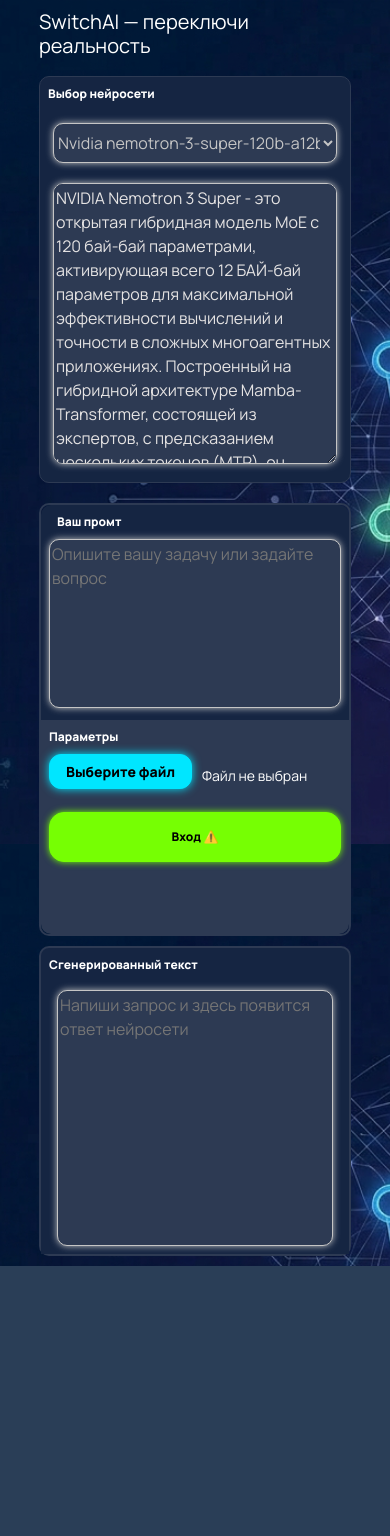
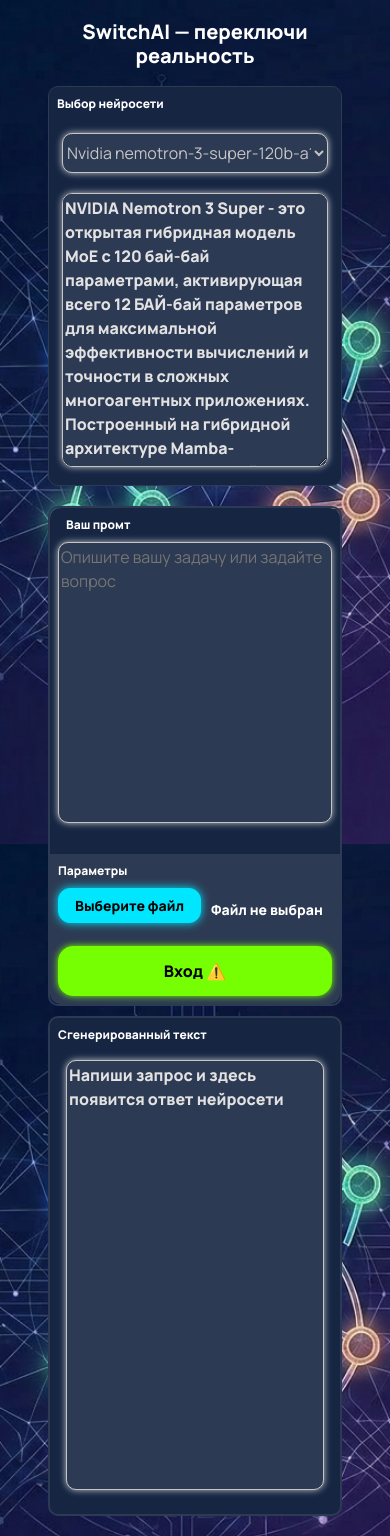
Before and after one commit to vladisupov/SwitchAI, a Flask app: template templates/neuro.html in a window 390 px wide. Shown: the part 100-1636 px from the top of the page. Before the commit the page ends 1366 px from the top, so only its background shows below. Run offline with Flask 3, Linux system fonts and the light colour scheme; the template is opened without the code that fills it, so the values that code supplies are empty; some libraries are stand-ins or nearby versions.

Commit message:
Добавление поддержки ios для всех стилей сайта(теперь кнопки затемняются при нажатии, и задний фон не скролится на устройствах apple) Улучшение читаемости описания моделей и сгенерированного текста

```diff
--- a/templates/base.html
+++ b/templates/base.html
@@ -181,6 +181,12 @@
         flex-direction: column;
         gap: 1rem;
         width: 80%;
+        -webkit-tap-highlight-color: rgba(0,0,0,0.1);
+        transition: transform 0.3s ease;
+    }
+    .mobile-btns:active {
+        filter: brightness(90%);
+        transform: scale(0.95);
     }
     /* Responsive */
     @media (max-width: 800px) {                             /* мобильная версия */
@@ -203,7 +209,11 @@
             display: block;
         }
         .btn-nav:focus{
-            transform: scale(1.05);
+            transform: scale(0.95);
+            filter: brightness(90%);
+        }
+        .btn-nav:active{
+            transform: scale(0.95);
             filter: brightness(90%);
         }
     }
--- a/templates/neuro.html
+++ b/templates/neuro.html
@@ -78,10 +78,26 @@
         background-size: cover;
         background-position: center;
         background-attachment: fixed;
-        width: 100vw;
-        height: 150vh;
-        max-height: 150vh;
+        width: 100%;
+        height: 100%;
         display: flex;
+    }
+    @supports not (background-attachment: fixed){
+        .background-img{
+            background-attachment: scroll;
+        }
+        .background-img::before{
+            content: '';
+            position: fixed;
+            top: 0;
+            left: 0;
+            right: 0;
+            bottom: 0;
+            z-index: -1;
+            background: url(/static/img/background_neuro.png) no-repeat;   /* Задний фон */
+            background-size: cover;
+            background-position: center;
+        }
     }
     .neuro-part{                                                    /* Главная часть (div для всего конетнта на странице) */
         color: white;
@@ -92,7 +108,10 @@
         width: 100%;
     }
     .neuro-part h1{
+        width: 100%;
+        text-align: center;
         font-size: 2.5rem;
+        font-weight: 800;
     }
     .neuro-choice{                                                      /* Выбор нейросети */
         width: auto;
@@ -141,8 +160,14 @@
         border-radius: 10px;
         width: 60%;
         height: calc(100% - 40px);
-        color: #c5c5c5;
+        color: #e5e3e3;
         margin: 20px 5px;
+    }
+    .description-area:disabled {
+        opacity: 1;
+        -webkit-text-fill-color: #e2e2e2;
+        color: #e2e2e2;
+        font-weight: bold;
     }
     .request-div{                                                   /* div для промпта и параметров */
         display: flex;
@@ -210,6 +235,7 @@
         box-shadow: 0 0 7px #76ff03;
         font-weight: 800;
         transition: 0.3s ease;
+        -webkit-tap-highlight-color: rgba(0,0,0,0.1);
     }
     @media (hover: hover){
         .generate-btn:hover{
@@ -233,6 +259,7 @@
         display: flex;
         justify-content: center;
         align-items: center;
+        -webkit-tap-highlight-color: rgba(0,0,0,0.1);
     }
     @media (hover: hover){
         .login-to-generate-btn:hover{
@@ -247,6 +274,7 @@
         align-items: center;
         margin-bottom: 15px;
         width: 100%;
+        flex-wrap: wrap;
     }
     .custom-file-label {                                        /* Сама кнопка "Выберите файл" */
         background-color: #00E6FF;
@@ -291,12 +319,38 @@
         color: white;
         font-size: 14px;
         margin-left: 10px;
-        font-weight: 400;
+        font-weight: 800;
         overflow: hidden;
         text-overflow: ellipsis;
-        white-space: nowrap;
+        white-space: wrap;
+    }
+    .generated-text-area {                                                  /* textarea для сгенерированного тектса */
+        outline: none;
+        border: 1px solid #c5c5c5;
+        box-shadow: 0 0 7px #c5c5c5;
+        border-radius: 10px;
+        width: 100%;
+        height: 100%;
+        resize: none;
+        text-align: start;
+        color: #e5e3e3;
+        background-color: #2d3a53;
+    }
+    .generated-text-area:disabled{
+        opacity: 1;
+        -webkit-text-fill-color: #e2e2e2;
+        color: #e2e2e2;
+        font-weight: bold;
     }
     @media (max-width: 800px){                                          /* Стили для экрана <= 800px */
+        .neuro-part{                                                    /* Главная часть (div для всего конетнта на странице) */
+            color: white;
+            font-weight: 800;
+            display: flex;
+            flex-direction: column;
+            margin: 20px 3rem;
+            width: 100%;
+        }
         .params-div p{
             font-size: 1rem;
             font-weight: 800;
@@ -317,6 +371,15 @@
             display: flex;
             align-items: center;
         }
+        .file-name-text {                                                    /* Текст "Файл не выбран" */
+            color: white;
+            font-size: 14px;
+            margin-left: 10px;
+            font-weight: 800;
+            overflow: hidden;
+            text-overflow: ellipsis;
+            white-space: nowrap;
+        }
         .generate-btn{
             width: auto;
             height: 50px;
@@ -329,10 +392,10 @@
             box-shadow: 0 0 7px #76ff03;
             font-weight: 800;
             transition: 0.3s ease;
-            font-size: 12px;
+            font-size: 1rem;
         }
         .generate-btn:disabled{
-            filter: brightness(90%);
+            filter: brightness(85%);
         }
         .login-to-generate-btn{                                  /* Кнопка входа, если пользователь не авторизирван*/
             width: auto;
@@ -347,13 +410,19 @@
             box-shadow: 0 0 7px #76ff03;
             font-weight: 800;
             transition: 0.3s ease;
-            font-size: 12px;
+            font-size: 1rem;
             display: flex;
             justify-content: center;
             align-items: center;
         }
         .login-to-generate-btn:focus{
-            transform: scale(1.05);
+            transform: scale(0.95);
+            filter: brightness(90%);
+            text-decoration: none;
+            color: black;
+        }
+        .login-to-generate-btn:active{
+            transform: scale(0.95);
             filter: brightness(90%);
             text-decoration: none;
             color: black;
@@ -384,29 +453,53 @@
         height: 90%;
         padding: 0.5rem 1rem;
     }
-    .generated-text-area {                                                  /* textarea для сгенерированного тектса */
-        outline: none;
-        border: 1px solid #c5c5c5;
-        box-shadow: 0 0 7px #c5c5c5;
-        border-radius: 10px;
-        width: 100%;
-        height: 100%;
-        resize: none;
-        text-align: start;
-        color: #e5e3e3;
-        background-color: #2d3a53;
+    @media (max-width: 600px){                                                  /* стили для телефонов(экран <= 600px) */
+        .background-img{
+            background: url(/static/img/background_neuro_mobile.png) no-repeat;   /* Задний фон */
+            background-size: cover;
+            background-position: center;
+            background-attachment: fixed;
+            width: 100%;
+            height: 100%;
+            display: flex;
+        }
+        @supports not (background-attachment: fixed){
+            .background-img{
+                background-attachment: scroll;
+        }
+        .background-img::before{
+            content: '';
+            position: fixed;
+            top: 0;
+            left: 0;
+            right: 0;
+            bottom: 0;
+            z-index: -2;
+            background: url(/static/img/background_neuro.png) no-repeat;   /* Задний фон */
+            background-size: cover;
+            background-position: center;
+        }
+        .background-img::after{
+            content: '';
+            position: fixed;
+            top: 0;
+            left: 0;
+            width: 100%;
+            height: 100%;
+            z-index: -1;
+        }
     }
-    @media (max-width: 600px){                                                  /* стили для телефонов(экран <= 600px) */
-        .neuro-part{
+        .neuro-part{                                                    /* Главная часть (div для всего конетнта на странице) */
             color: white;
             font-weight: 800;
             display: flex;
             flex-direction: column;
-            margin: 10px auto;
-            width: 80vw;
+            margin: 20px 3rem;
+            width: 100%;
         }
         .neuro-part h1{
             font-size: 20px;
+            font-weight: 800;
         }
         .request-div{
             display: flex;
@@ -414,7 +507,7 @@
             border: 2px solid #2d3a53;
             border-radius: 10px;
             width: auto;
-            height: 700px;
+            height: 500px;
             margin-top: 20px;
         }
         .prompt-div{
@@ -449,7 +542,7 @@
         .params-div{
             background-color: #2d3a53;
             width: 100%;
-            height: 100%;
+            height: auto;
             display: flex;
             flex-direction: column;
             justify-content: flex-start;
@@ -474,9 +567,10 @@
             font-weight: 800;
             transition: 0.3s ease;
             font-size: 1rem;
+            -webkit-tap-highlight-color: rgba(0,0,0,0.1);
         }
         .generate-btn:disabled{
-            filter: brightness(90%);
+            filter: brightness(85%);
         }
         .login-to-generate-btn{                                  /* Кнопка входа, если пользователь не авторизирван*/
             width: 100%;
@@ -491,13 +585,20 @@
             box-shadow: 0 0 7px #76ff03;
             font-weight: 800;
             transition: 0.3s ease;
-            font-size: 12px;
+            font-size: 1rem;
             display: flex;
             justify-content: center;
             align-items: center;
+            -webkit-tap-highlight-color: rgba(0,0,0,0.1);
         }
         .login-to-generate-btn:focus{
-            transform: scale(1.05);
+            transform: scale(0.95);
+            filter: brightness(90%);
+            text-decoration: none;
+            color: black;
+        }
+        .login-to-generate-btn:active{
+            transform: scale(0.95);
             filter: brightness(90%);
             text-decoration: none;
             color: black;
@@ -509,7 +610,7 @@
         }
         .neuro-choice{                                                      /* Выбор нейросети */
             width: auto;
-            height: 650px;
+            height: 400px;
             margin-top: 10px;
             background-color: #152542;
             display: flex;
@@ -560,6 +661,18 @@
         .prompt-div p{
             margin: 0.5rem 0.5rem;
             margin-top: 0;
+        }
+        .generated-text-area {                                                  /* textarea для сгенерированного тектса */
+            outline: none;
+            border: 1px solid #c5c5c5;
+            box-shadow: 0 0 7px #c5c5c5;
+            border-radius: 10px;
+            width: 100%;
+            height: 100%;
+            resize: none;
+            text-align: start;
+            color: #e5e3e3;
+            background-color: #2d3a53;
         }
     }
 </style>
```
Also changed, not shown: templates/index.html (+12 -3 lines), templates/login.html (+6 -1 lines), templates/register.html (+6 -1 lines), static/img/background_neuro.png, static/img/background_neuro_mobile.png (added).
